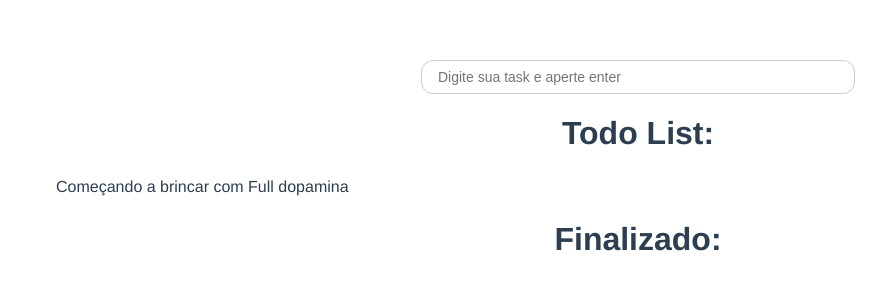
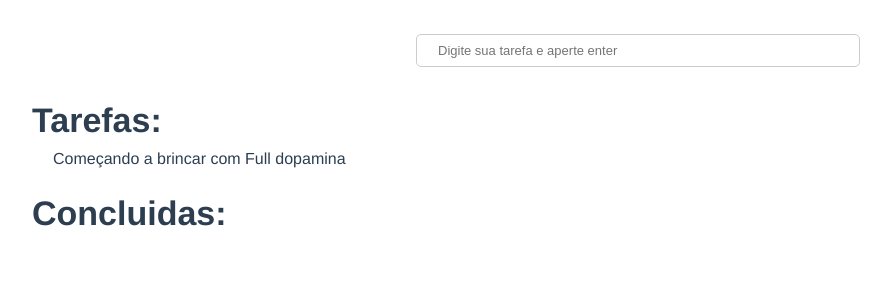
Before and after one commit to gustavorana25/fulldopamina, a Vue app: page / in a window 1280 px wide. Shown: the top 300 px of the page, without its empty margins (2-893 px from the left). Built offline with nearby package versions, Linux system fonts and the light colour scheme.

Commit message:
layout, audio helper and cleaning code

```diff
--- a/public/index.html
+++ b/public/index.html
@@ -5,13 +5,13 @@
     <meta http-equiv="X-UA-Compatible" content="IE=edge">
     <meta name="viewport" content="width=device-width,initial-scale=1.0">
     <link rel="icon" href="<%= BASE_URL %>favicon.ico">
-    <title>full-dopamina</title>
+    <title>Full dopamina</title>
+    <meta name="description" content ="Uma maneira divertida de fazer suas tarefas cotidianas. Termine suas tarefas e comemore junto com nosso sistema">
   </head>
   <body>
     <noscript>
       <strong>We're sorry but full-dopamina doesn't work properly without JavaScript enabled. Please enable it to continue.</strong>
     </noscript>
     <div id="app"></div>
-    <!-- built files will be auto injected -->
   </body>
 </html>
--- a/src/App.css
+++ b/src/App.css
@@ -1,23 +1,35 @@
+*{
+  margin: 0;
+  padding: 0;
+}
+
 #app {
   font-family: 'Avenir', Helvetica, Arial, sans-serif;
   -webkit-font-smoothing: antialiased;
   -moz-osx-font-smoothing: grayscale;
   text-align: center;
   color: #2c3e50;
-  margin-top: 60px;
+  padding:34px;
 }
 
 .inputGeneral{
-    font-size: 14px;
-    border-radius: 12px;
-    padding: 8px 16px;
+    font-size: 13px;
+    border-radius: 5px;
+    padding: 8px 21px;
     border: 1px solid #ccc;
     outline: 0;
     min-width: 400px;
+    margin-bottom: 34px;
+}
+
+h1{
+  text-align: left;
 }
 
 .gif{
   position: fixed;
-  bottom: 10px;
-  right: 10px;
+  bottom: 13px;
+  right: 13px;
+  min-width: 233px;
+  min-height: 233px;
 }
--- a/src/App.js
+++ b/src/App.js
@@ -1,10 +1,6 @@
 import TodoList from './components/TodoList/TodoList.vue';
-import {randomGif} from './gifs';
-
-const audios = {
-    yeah: new Audio(require('./assets/yeah.wav')),
-    victory: new Audio(require('./assets/victory.wav'))
-}
+import { playAudio } from './helpers/audio';
+import {randomGif} from './helpers/gifs';
 
 const saveTodos = (todos)=>{
     localStorage.setItem("todos", JSON.stringify(todos))
@@ -31,7 +27,7 @@ export default {
             this.todos.push(this.newTodo);
             this.newTodo = "";
 
-            this.playAudio(audios.yeah, 0.5);
+            playAudio("yeah", 0.4);
             saveTodos(this.todos);
             e.preventDefault();
         },
@@ -39,16 +35,15 @@ export default {
             this.dones.push(this.todos[index]);
             this.todos = this.todos.filter((_,i) => i!==index);
             saveTodos(this.todos);
-            this.playAudio(audios.victory, 0.3);
+            playAudio("victory", 0.3);
+            this.addGif();
+        },
+        addGif: function(){
             this.showGif = true;
-            this.gif= randomGif();
-            setTimeout(()=>{
+            setTimeout(() => {
                 this.showGif = false;
-            },2000)
-        },
-        playAudio: function(audio, volume){
-            audio.volume = volume;
-            audio.play();
+                this.gif = randomGif();
+            }, 3000)
         }
     }
 }
--- a/src/App.vue
+++ b/src/App.vue
@@ -1,10 +1,10 @@
 <template>
   <div id="app">
     <form @submit="addTodo">
-      <input class="inputGeneral" v-model="newTodo" type="text" placeholder="Digite sua task e aperte enter" />
+      <input class="inputGeneral" v-model="newTodo" type="text" placeholder="Digite sua tarefa e aperte enter" />
     </form>
-    <TodoList :doneTodo="doneTodo" title="Todo List" v-bind:todos="todos"/>
-    <TodoList title="Finalizado" done v-bind:todos="dones"/>
+    <TodoList :doneTodo="doneTodo" title="Tarefas" v-bind:todos="todos"/>
+    <TodoList title="Concluidas" done v-bind:todos="dones"/>
     <img v-show="showGif" :src="gif" class="gif" />
   </div>
 </template>
--- a/src/components/TodoList/TodoList.css
+++ b/src/components/TodoList/TodoList.css
@@ -1,14 +1,20 @@
-h3 {
-  margin: 40px 0 0;
+h1{
+  font-size: 34px;
 }
+
+.list:not(:first-of-type){
+  margin-top: 21px;
+}
+
 li {
-  display: inline-block;
-  margin: 4px 10px;
+  display: block;
+  padding: 5px 21px;
   text-align: left;
-  width: 100%;
   cursor: pointer;
 }
-
+li:first-of-type{
+  margin-top: 5px;
+}
 li.done{
     text-decoration: line-through;
     opacity: 0.8;
--- a/src/components/TodoList/TodoList.vue
+++ b/src/components/TodoList/TodoList.vue
@@ -1,5 +1,5 @@
 <template>
-  <div class="hello">
+  <div class="list">
     <h1>{{title}}:</h1>
     <ul>
       <li v-bind:class="{ done: done }" v-for="(todo, i) in todos" v-on:click="doneTodo(i)" :key="i">
--- /dev/null
+++ b/src/helpers/audio.js
@@ -0,0 +1,11 @@
+const audios = {
+    yeah: new Audio(require('../assets/yeah.wav')),
+    victory: new Audio(require('../assets/victory.wav'))
+}
+
+export const playAudio = (audio, volume) => {
+    if (audios[audio]){
+        audios[audio].volume = volume;
+        audios[audio].play();
+    }
+}
```
Also changed, not shown: database.rules.json (added, +7 -0 lines), firebase.json (added), src/helpers/gifs.js (renamed from src/gifs.js), 2 other files (tests, documents, lock files or other folders).
